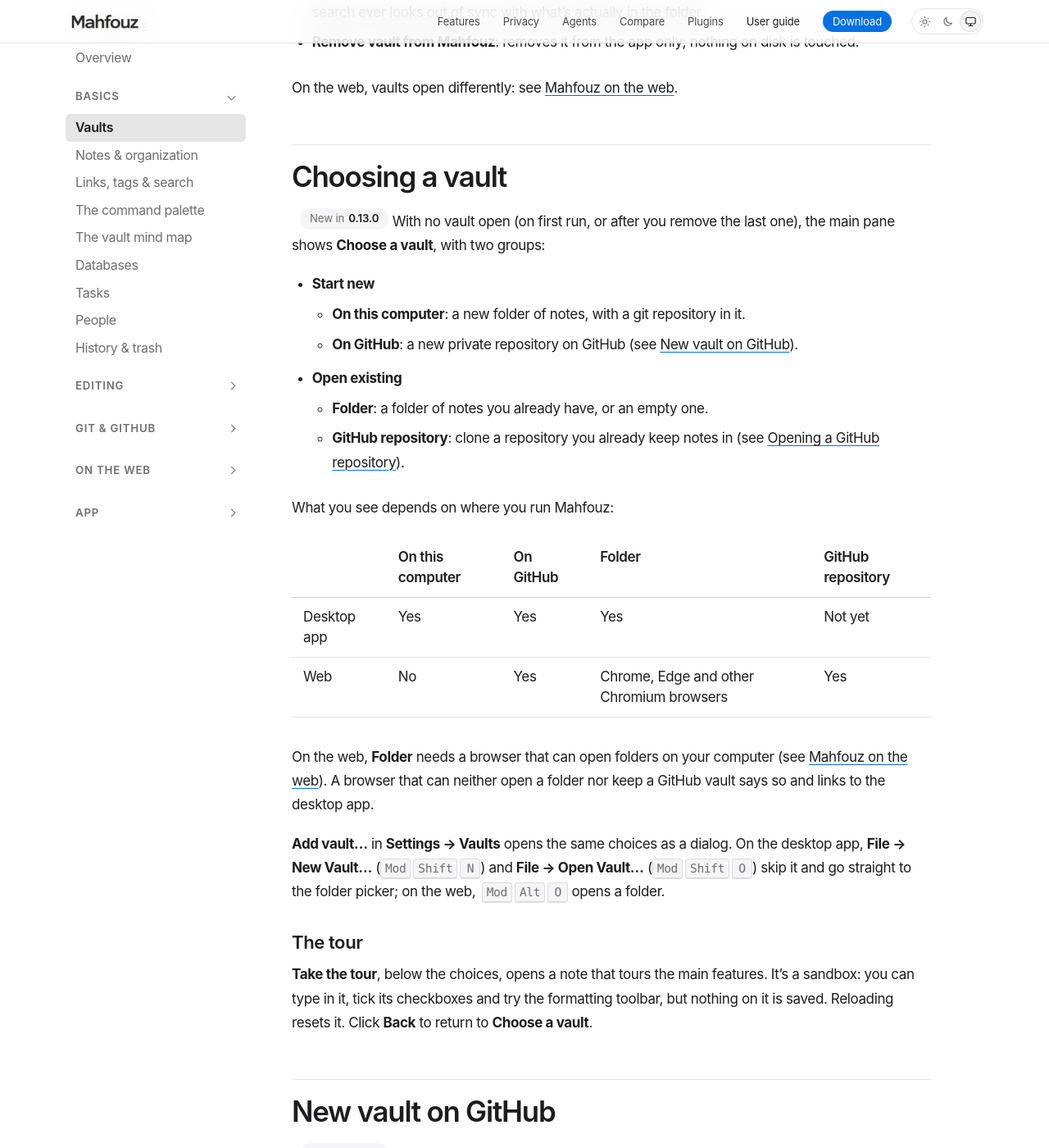
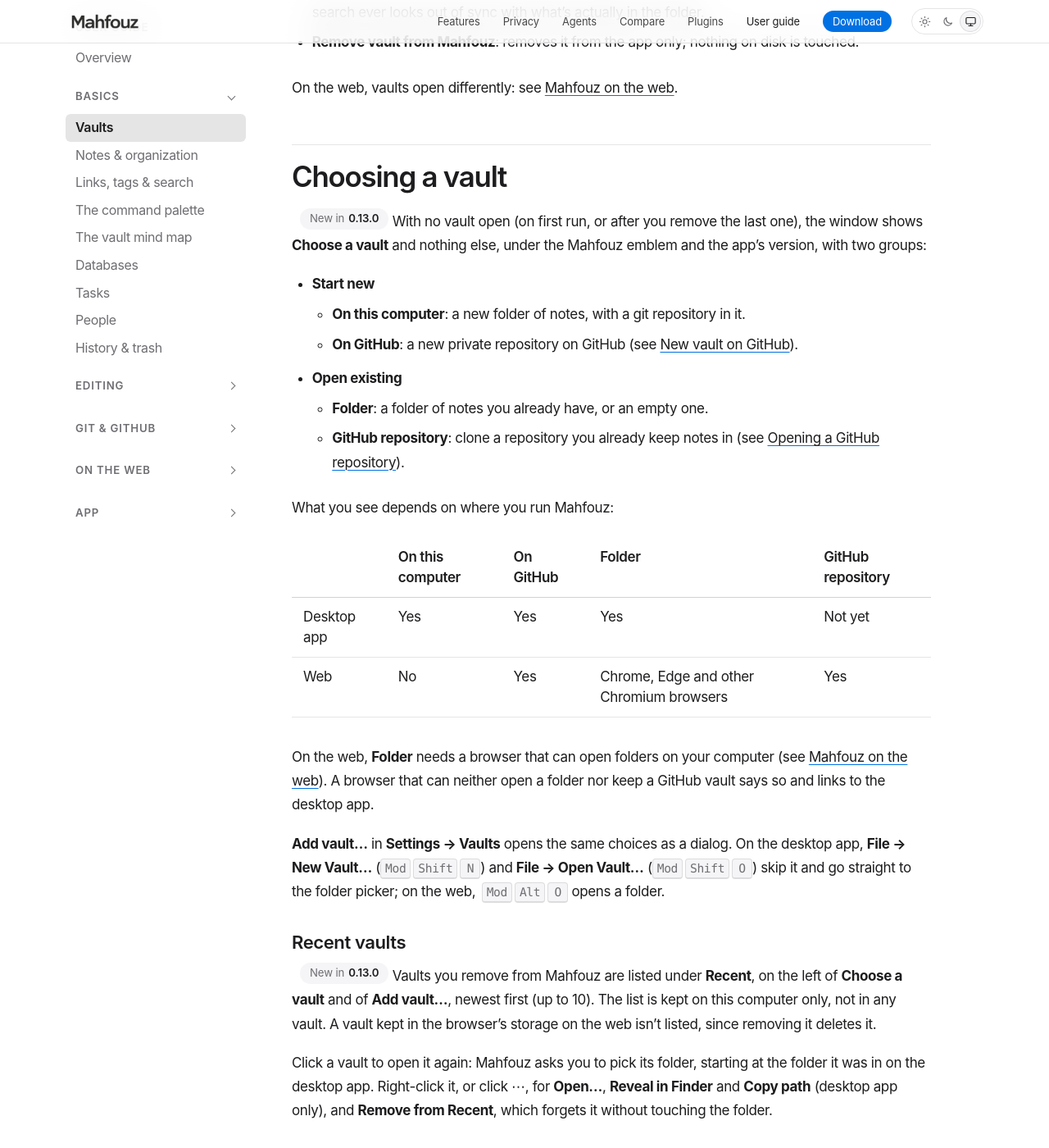
Before and after one commit to mahfouz-app/docs, a Jekyll site: the page built from guide/vaults.md, in a window 1280 px wide and 1400 px high, scrolled down 669 px. Shown: the whole window at 82% size. Built offline with Jekyll 4.4.1, drawn with Linux system fonts in a browser that asks for light colours.

Commit message:
guide: recent vaults and the full-window chooser; the tour is gone (mahfouz-app/app#685)

```diff
--- a/guide/vaults.md
+++ b/guide/vaults.md
@@ -37,8 +37,9 @@
 ## Choosing a vault
 
 {% include since.html v="0.13.0" %} With no vault open (on first run, or
-after you remove the last one), the main pane shows **Choose a vault**, with
-two groups:
+after you remove the last one), the window shows **Choose a vault** and
+nothing else, under the Mahfouz emblem and the app's version, with two
+groups:
 
 - **Start new**
   - **On this computer**: a new folder of notes, with a git repository in it.
@@ -67,12 +68,18 @@
 folder picker; on the web, <kbd>Mod</kbd><kbd>Alt</kbd><kbd>O</kbd> opens a
 folder.
 
-### The tour
+### Recent vaults
 
-**Take the tour**, below the choices, opens a note that tours the main
-features. It's a sandbox: you can type in it, tick its checkboxes and try the
-formatting toolbar, but nothing on it is saved. Reloading resets it. Click
-**Back** to return to **Choose a vault**.
+{% include since.html v="0.13.0" %} Vaults you remove from Mahfouz are
+listed under **Recent**, on the left of **Choose a vault** and of **Add
+vault…**, newest first (up to 10). The list is kept on this computer only,
+not in any vault. A vault kept in the browser's storage on the web isn't
+listed, since removing it deletes it.
+
+Click a vault to open it again: Mahfouz asks you to pick its folder, starting
+at the folder it was in on the desktop app. Right-click it, or click **⋯**,
+for **Open…**, **Reveal in Finder** and **Copy path** (desktop app only), and
+**Remove from Recent**, which forgets it without touching the folder.
 
 ## New vault on GitHub
 
```
